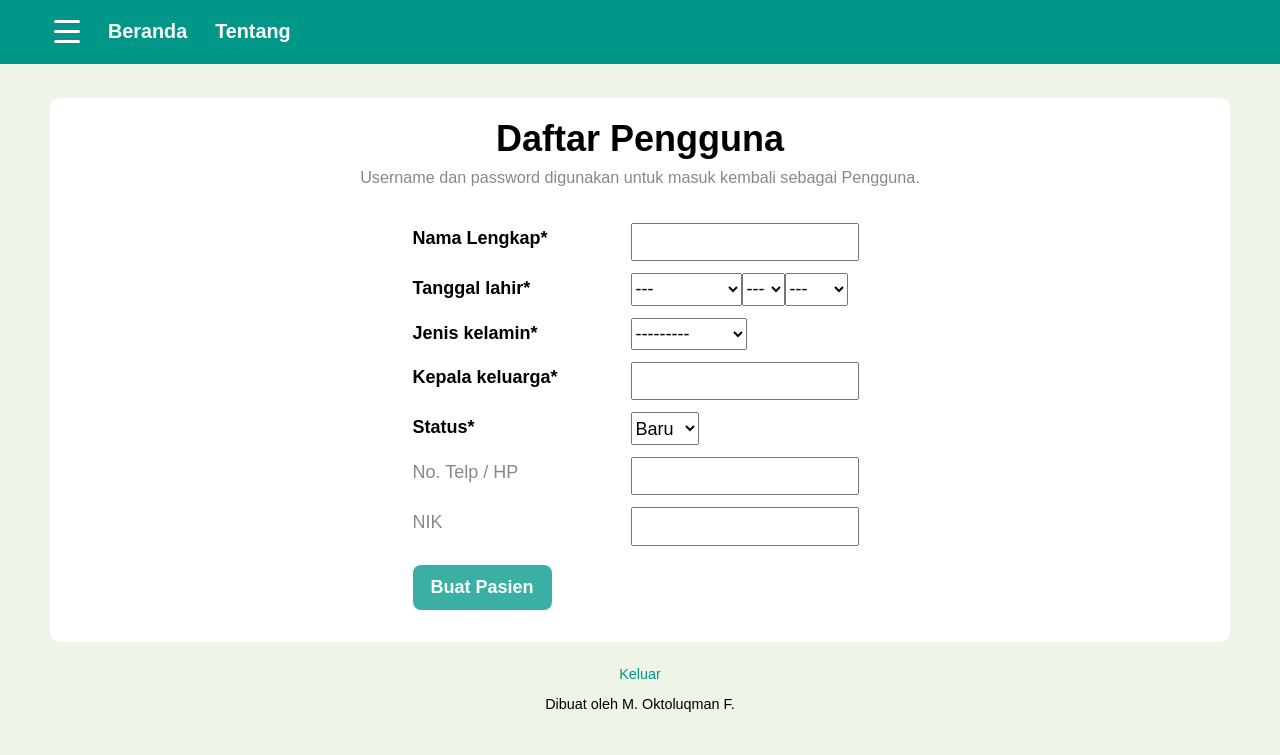
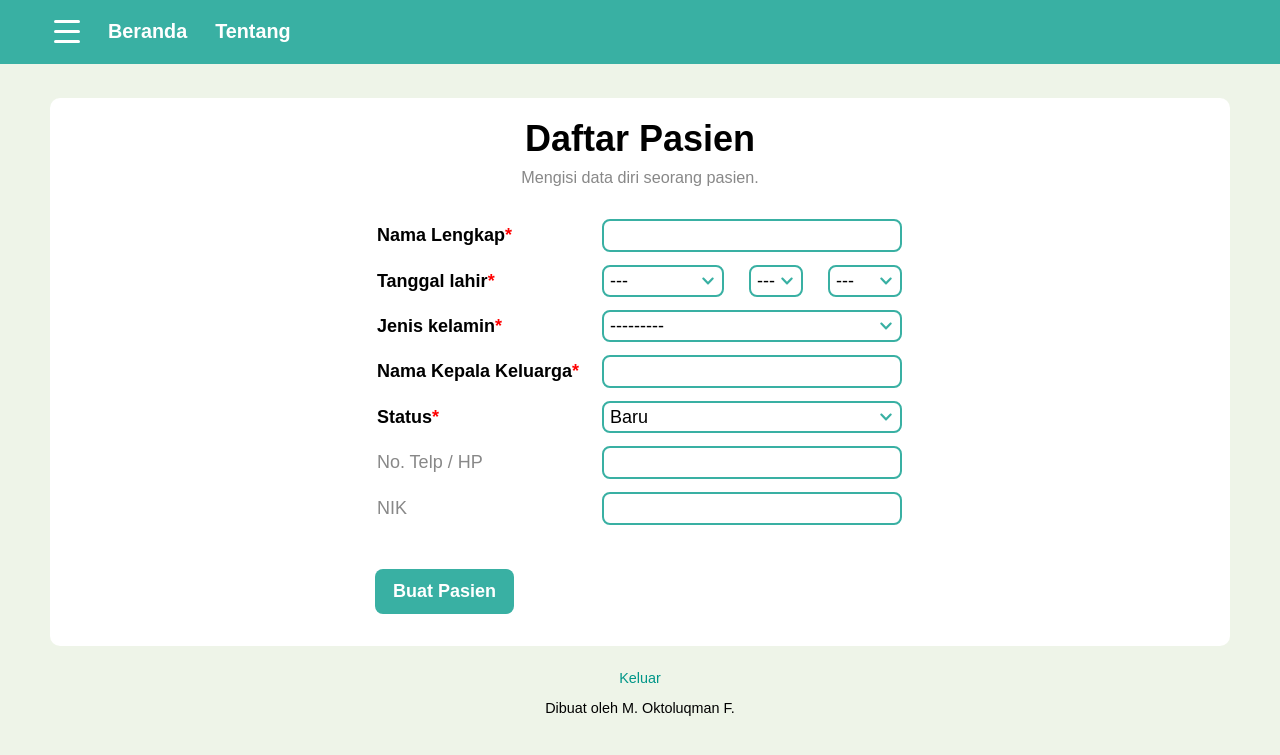
Before and after one commit to lepiku/praktekiin, a Django app: page /pasien/daftar/ in a window 1280 px wide. Shown: the top 755 px of the page. Run offline with Django 3.2, Linux system fonts and the light colour scheme; the visitor is signed in with stand-in values (Sample User, id 1); data that the repository does not hold is empty; some web fonts are replaced.

Commit message:
styling all input & select

```diff
--- a/antri/forms.py
+++ b/antri/forms.py
@@ -18,10 +18,11 @@ class PasienForm(forms.ModelForm):
         model = Pasien
         exclude = ('mrid', 'keluarga')
         labels = {
-                'nama': 'Nama Lengkap',
-                'telp': 'No. Telp / HP',
-                'nik': 'NIK',
-                }
+            'nama': 'Nama Lengkap',
+            'telp': 'No. Telp / HP',
+            'nik': 'NIK',
+            'kepala_keluarga': 'Nama Kepala Keluarga',
+            }
 
     def __init__(self, *args, **kwargs):
         super().__init__(*args, **kwargs)
--- a/antri/static/antri/css/base.css
+++ b/antri/static/antri/css/base.css
@@ -4,13 +4,23 @@ body {
   font-size: 18px;
   background-color: #eef4e8;
 }
+a {
+  color: #009688;
+  text-decoration: none;
+}
 input, select, textarea {
   font-family: 'Muli', sans-serif;
   font-size: 18px;
+  border: 2px solid #39B0A3;
+  background-color: #fff;
+  border-radius: 8px;
+  padding: 4px 6px;
 }
-a {
-  color: #009688;
-  text-decoration: none;
+select {
+  -webkit-appearance: none;
+  -moz-appearance: none;
+  appearance: none;
+  padding-right: 23px;
 }
 .spacing {
   max-width: 1200px;
--- a/antri/static/antri/css/daftar.css
+++ b/antri/static/antri/css/daftar.css
@@ -4,69 +4,61 @@
   align-items: center;
 }
 th {
-  width: 205px;
   vertical-align: top;
   text-align: left;
-  padding: 10px;
+  padding: 7px 20px 0 0;
 }
 td {
   display: flex;
+  flex-direction: column;
 }
-td input, td select {
-  height: 1.8em;
-  margin: 4px 0;
+.field {
+  display: flex;
+  justify-content: space-between;
+  width: 300px;
+}
+input, select {
+  margin-bottom: 3px;
+}
+select[name="jenis_kelamin"], select[name="status"] {
+  width: 100%;
 }
 td input {
-  width: 220px;
-}
-textarea {
-  margin: 4px 0;
-  width: 360px;
-  height: 120px;
-  padding: 8px;
+  width: 100%;
 }
 ul {
   padding-left: 0;
   margin: 0;
   list-style: none;
+  margin: auto;
 }
 .required:after {
   content: "*";
+  color: #F00;
 }
 .not-required {
   color: #888;
   font-weight: normal;
 }
 .info {
-  margin: 0.5em 0 0.6em 1em;
+  margin: 0 0 6px 0;
 }
 #error {
   /* salah masuk.html */
   color: red;
   font-size: 0.8em;
 }
-@media (max-width: 1000px) {
-  td {
-    flex-direction: column;
-  }
-  textarea {
-    width: 310px;
-  }
-  .info {
-    margin-top: 0;
-    margin-left: 0;
-  }
-}
 @media (max-width: 600px) {
   th {
     display: table-row;
-    padding: 8px 0;
   }
-  td input, td select {
-    width: 200px;
+  td {
+    display: table-row;
   }
-  textarea {
-    width: 200px;
-    height: 90px;
+  input, select {
+    margin: 3px 0;
+  }
+  .field {
+    width: 268px;
   }
 }
--- a/antri/templates/antri/base.html
+++ b/antri/templates/antri/base.html
@@ -12,10 +12,13 @@
     <link rel="stylesheet" href="{% static 'antri/css/header.css' %}">
 <style>
 body {
-  background-color: #eef4e8;
+  background-color: #EEF4E8;
 }
 .navback {
-  background-color: #009688;
+  background-color: #39B0A3;
+}
+select {
+  background: url({% static 'antri/media/chevron-down-solid.svg' %}) right 8px center / 12px no-repeat;
 }
 </style>
     {% block style %}{% endblock %}
--- a/antri/templates/antri/daftar.html
+++ b/antri/templates/antri/daftar.html
@@ -8,8 +8,20 @@
 {% block content %}
 <div class="card">
   <div id="title">
-    <h1>Daftar Pengguna</h1>
-    <p class="helptext">Username dan password digunakan untuk masuk kembali sebagai Pengguna.</p>
+    <h1>
+      {% if card_title %}
+      {{ card_title }}
+      {% else %}
+      Daftar Pengguna
+      {% endif %}
+    </h1>
+    <p class="helptext">
+    {% if card_desc %}
+    {{ card_desc }}
+    {% else %}
+    Username dan password digunakan untuk masuk kembali sebagai Pengguna.
+    {% endif %}
+    </p>
   </div>
   <form method="post">
     {% csrf_token %}
@@ -20,7 +32,7 @@
           <label class="{% if field.field.required %}required{% else %}not-required{% endif %}" for="id_{{ field.name }}">{{ field.label }}</label>
         </th>
         <td>
-          <div>
+          <div class="field">
             {{ field }}
           </div>
           <div class="info">
@@ -33,7 +45,9 @@
       </tr>
       {% endfor %}
     </table>
-    <input class="button" type="submit" name="create" value="{{ button }}">
+    <div id="buttons">
+      <input class="button" type="submit" name="create" value="{{ button }}">
+    </div>
   </form>
 </div>
 {% endblock %}
--- a/antri/views.py
+++ b/antri/views.py
@@ -310,8 +310,12 @@ def pasien_daftar(request):
             return redirect(reverse('antri:profil'))
     else:
         form = PasienForm()
-    return render(request, 'antri/daftar.html',
-                  {'form': form, 'button': 'Buat Pasien'})
+    return render(request, 'antri/daftar.html', {
+        'form': form,
+        'button': 'Buat Pasien',
+        'card_title': 'Daftar Pasien',
+        'card_desc': 'Mengisi data diri seorang pasien.',
+        })
 
 def pasien_detail(request, pk):
     pasien = get_object_or_404(Pasien, pk=pk)
```
Also changed, not shown: antri/static/antri/media/chevron-down-solid.svg (added).
